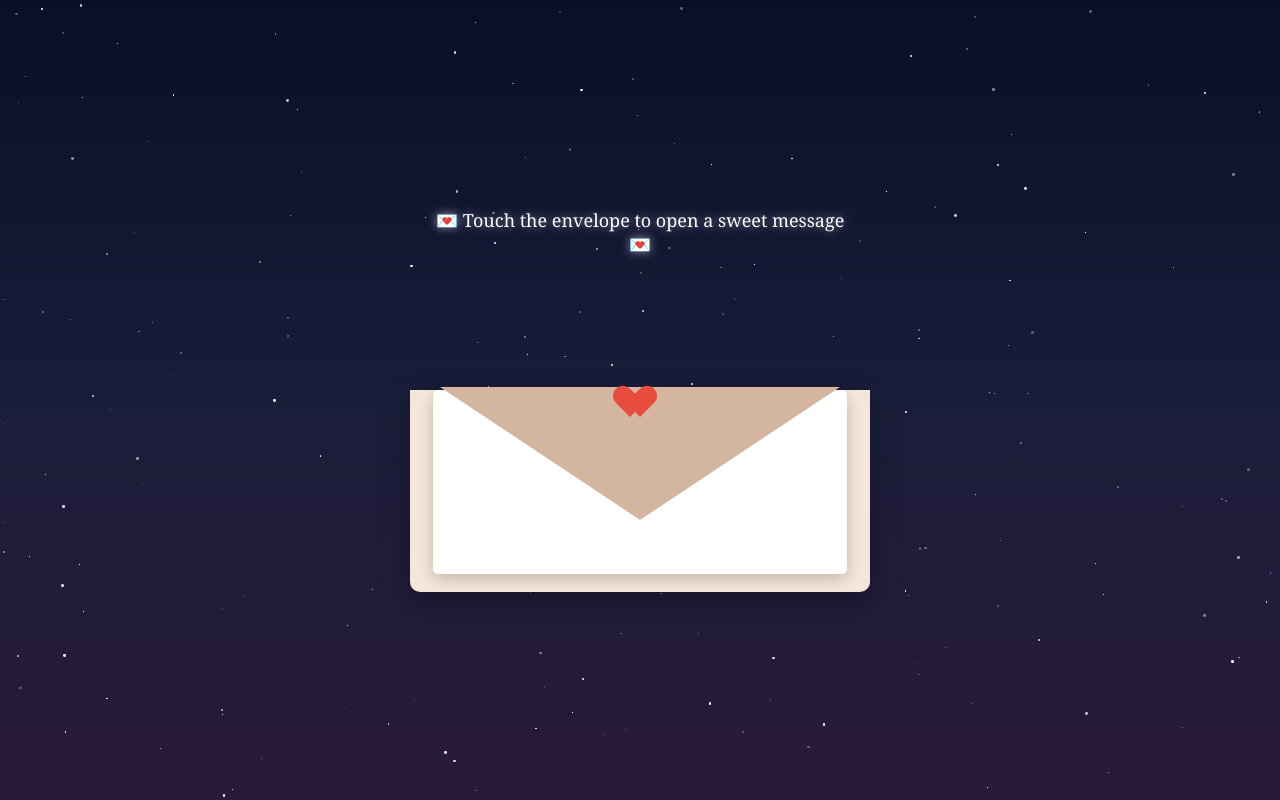
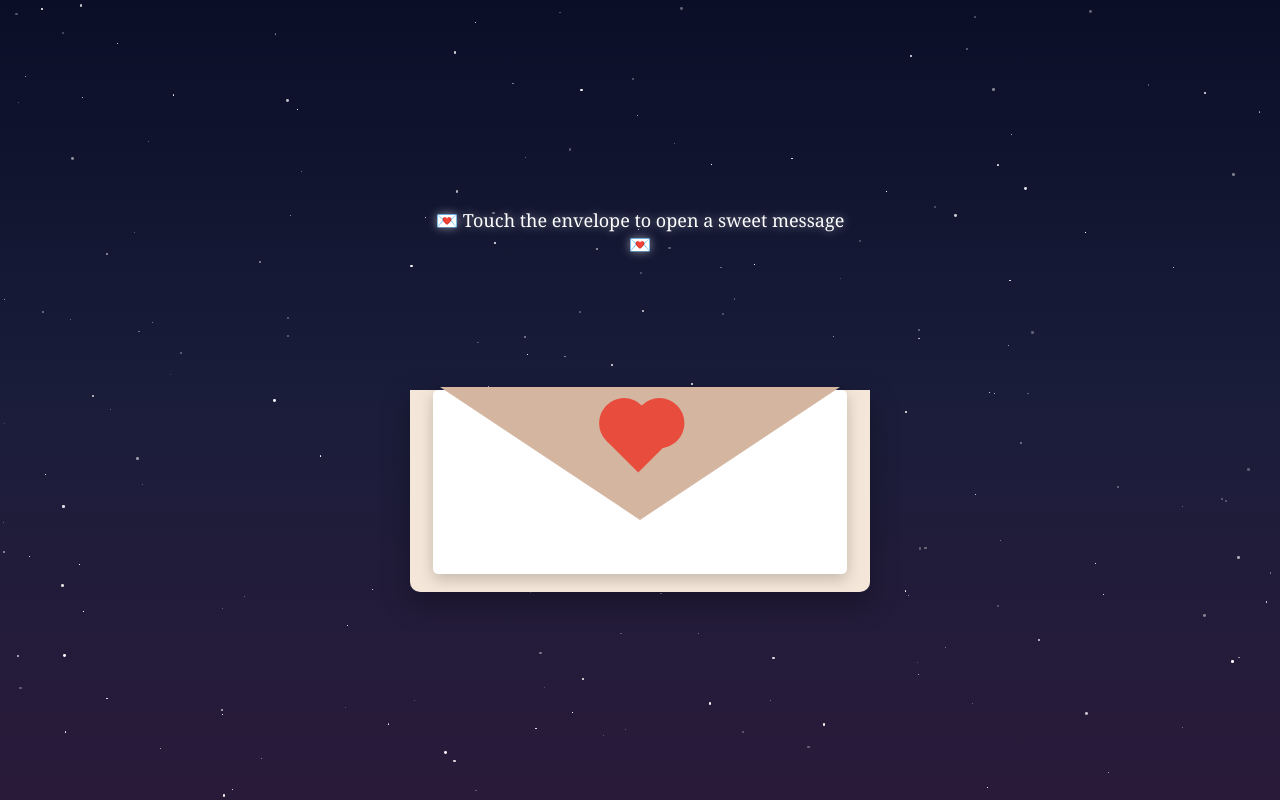
Before and after one commit to asahitan/15th-month, a plain HTML site: page index.html in a window 1280 px wide. Drawn offline with Linux system fonts and the light colour scheme.

Commit message:
Update style.css

```diff
--- a/style.css
+++ b/style.css
@@ -160,11 +160,13 @@ body {
 
 .heart {
   position: absolute;
-  width: 40px;
-  height: 40px;
-  top: 33%;
+  top: 50%;
   left: 50%;
-  transform: translateX(-50%);
+  width: 50px;
+  height: 45px;
+  background: #e74c3c;
+  transform: translate(-50%, -50%) rotate(-45deg);
+  transform-origin: center;
   z-index: 3;
 }
 
@@ -172,23 +174,22 @@ body {
 .heart::after {
   content: "";
   position: absolute;
-  width: 20px;
-  height: 30px;
+  width: 50px;
+  height: 50px;
   background: #e74c3c;
-  border-radius: 20px 20px 0 0;
+  border-radius: 50%;
 }
 
 .heart::before {
-  left: 10px;
-  transform: rotate(-45deg);
-  transform-origin: 0 100%;
+  top: -25px;
+  left: 0;
 }
 
 .heart::after {
-  left: 0;
-  transform: rotate(45deg);
-  transform-origin: 100% 100%;
+  left: 25px;
+  top: 0;
 }
+
 
 .message-container {
   position: fixed;
```
